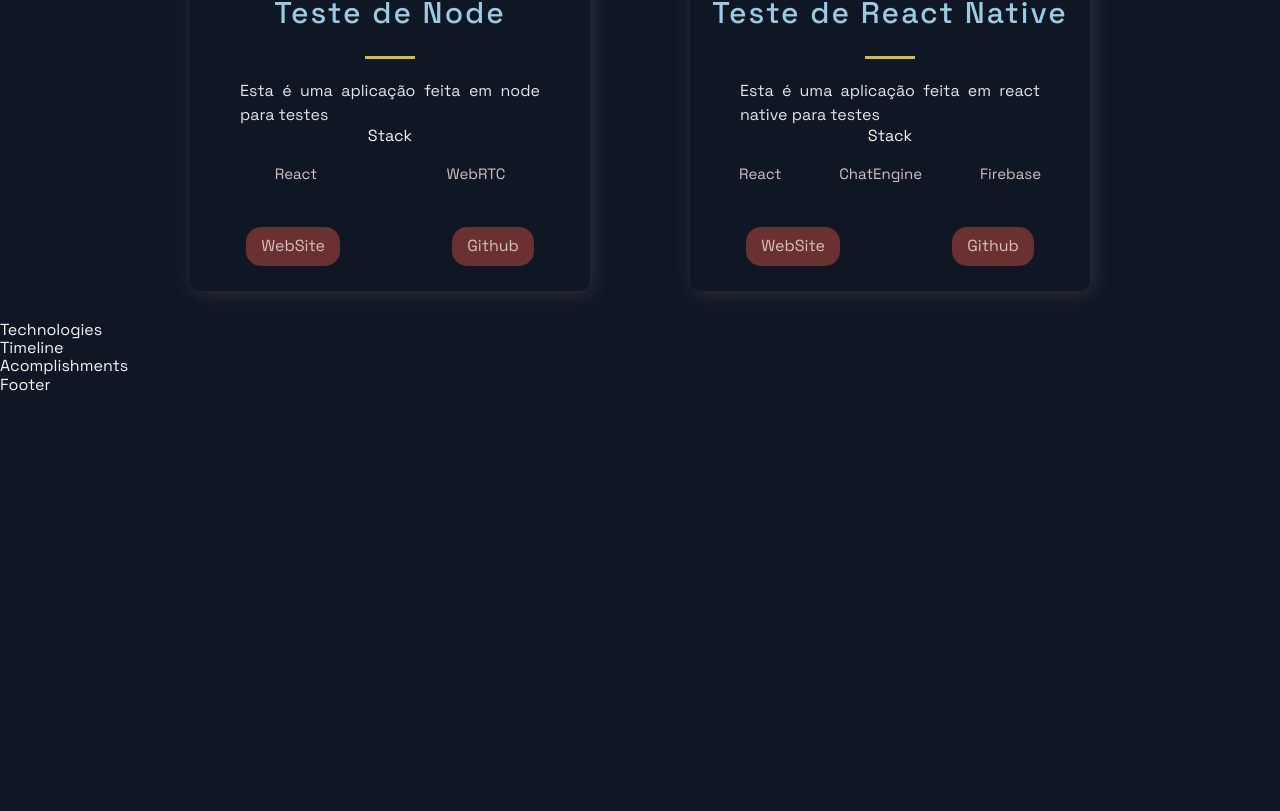
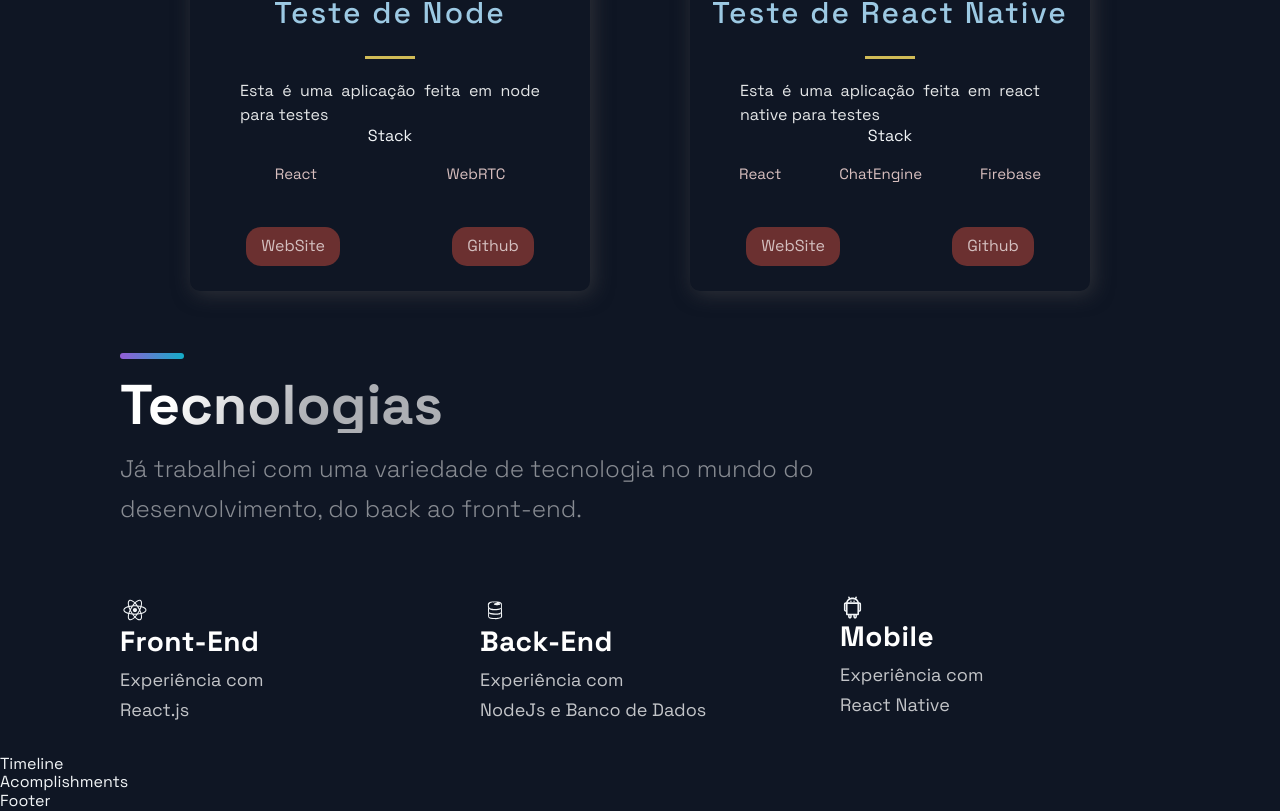
Before and after one commit to kbaths/portfolio_website, a Next.js app: page / in a window 1280 px wide. Shown: the part 1632-2443 px from the top of the page. Before the commit the page ends 2027 px from the top, so only its background shows below. Built offline with nearby package versions, Linux system fonts and the light colour scheme.

Commit message:
Creating the technologies page

```diff
--- a/src/components/Technologies/Technologies.js
+++ b/src/components/Technologies/Technologies.js
@@ -1,12 +1,54 @@
 import React from 'react';
-import { DiFirebase, DiReact, DiZend } from 'react-icons/di';
+import { DiFirebase, DiReact } from 'react-icons/di';
+import { AiOutlineAndroid } from 'react-icons/ai';
 import { Section, SectionDivider, SectionText, SectionTitle } from '../../styles/GlobalComponents';
 import { List, ListContainer, ListItem, ListParagraph, ListTitle } from './TechnologiesStyles';
 
 const Technologies = () =>  (
-  <div>
-    Technologies
-  </div>
+  <Section id="tech">
+    <SectionDivider/>
+    <br/>
+    <SectionTitle>Tecnologias</SectionTitle>
+    <SectionText>
+      Já trabalhei com uma variedade de tecnologia no mundo do desenvolvimento,
+      do back ao front-end.
+    </SectionText>
+    <List>
+      <ListItem>
+        <DiReact size="3rem" />
+        <ListContainer>
+          <ListTitle>Front-End</ListTitle>
+          <ListParagraph>
+            Experiência com <br/>
+            React.js
+          </ListParagraph>
+        </ListContainer>
+      </ListItem>
+
+      <ListItem>
+        <DiFirebase size="3rem" />
+        <ListContainer>
+          <ListTitle>Back-End</ListTitle>
+          <ListParagraph>
+            Experiência com <br/>
+            NodeJs e Banco de Dados
+          </ListParagraph>
+        </ListContainer>
+      </ListItem>
+
+      <ListItem>
+        <AiOutlineAndroid size="2.5rem" />
+        <ListContainer>
+          <ListTitle>Mobile</ListTitle>
+          <ListParagraph>
+            Experiência com <br/>
+            React Native
+          </ListParagraph>
+        </ListContainer>
+      </ListItem>
+    </List>
+
+  </Section>
 );
 
 export default Technologies;
--- a/src/components/Technologies/TechnologiesStyles.js
+++ b/src/components/Technologies/TechnologiesStyles.js
@@ -130,4 +130,5 @@ export const ListIcon = styled.img`
     height: 32px;
     margin-bottom: 0px;
   }
+
 `
```
